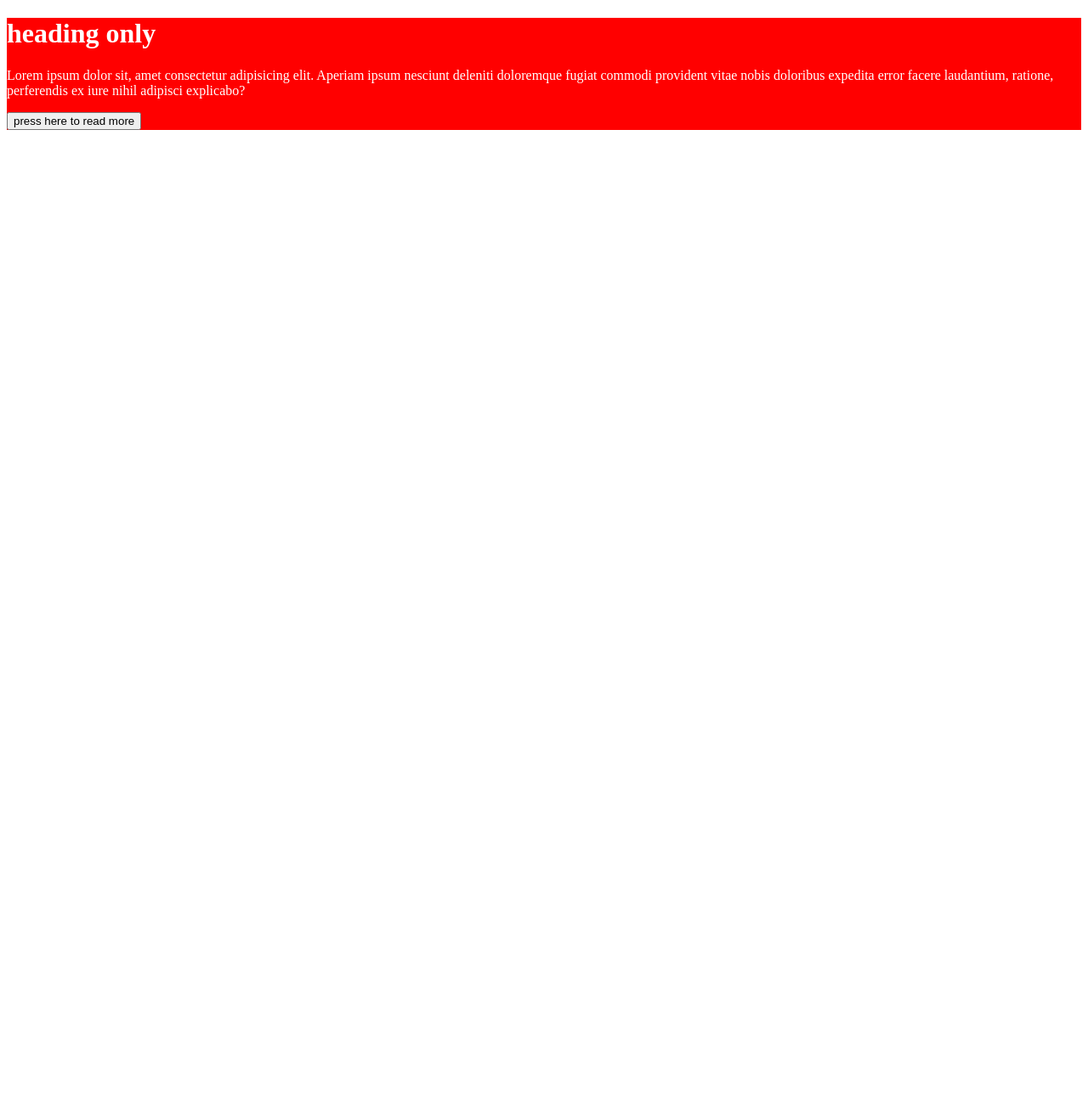
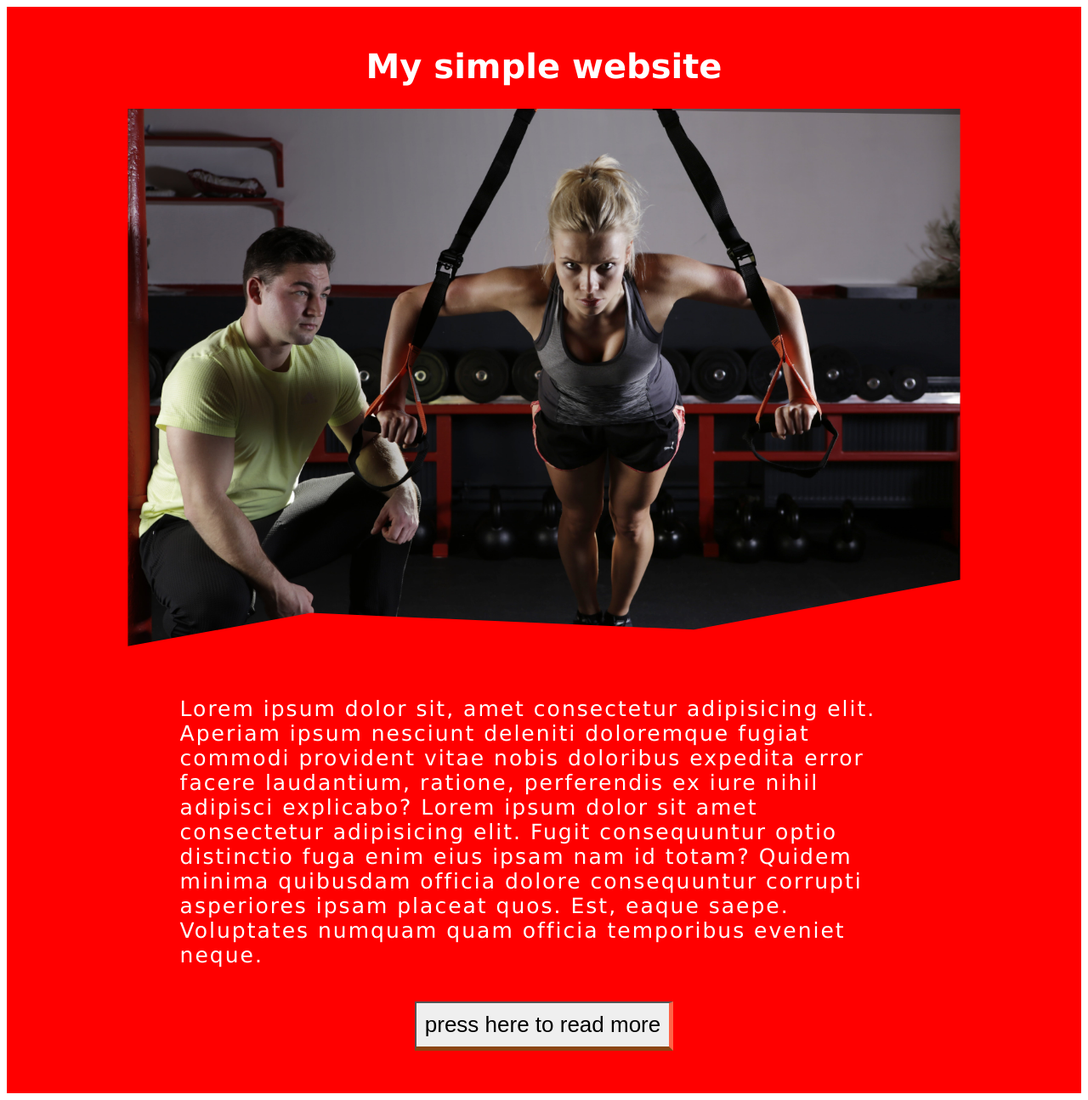
Before and after one commit to rajuAhmed90/my-simple-website, a plain HTML site: page index.html in a window 1280 px wide. Shown: the whole page at 85% size. Before the commit the page ends 800 px from the top, so only its background shows below. Drawn offline with Linux system fonts and the light colour scheme.

Commit message:
very simple style added

```diff
--- a/index.html
+++ b/index.html
@@ -3,13 +3,14 @@
 <head>
     <meta charset="UTF-8">
     <meta name="viewport" content="width=device-width, initial-scale=1.0">
-    <title>Only div</title>
+    <title>My simple website </title>
     <link rel="stylesheet" href="styles/style.css">
 </head>
 <body>
     <div>
-        <h1>heading only</h1>
-        <p>Lorem ipsum dolor sit, amet consectetur adipisicing elit. Aperiam ipsum nesciunt deleniti doloremque fugiat commodi provident vitae nobis doloribus expedita error facere laudantium, ratione, perferendis ex iure nihil adipisci explicabo?</p>
+        <h1>My simple website</h1>
+        <img src="images/gym.jpg" alt="">
+        <p>Lorem ipsum dolor sit, amet consectetur adipisicing elit. Aperiam ipsum nesciunt deleniti doloremque fugiat commodi provident vitae nobis doloribus expedita error facere laudantium, ratione, perferendis ex iure nihil adipisci explicabo? Lorem ipsum dolor sit amet consectetur adipisicing elit. Fugit consequuntur optio distinctio fuga enim eius ipsam nam id totam? Quidem minima quibusdam officia dolore consequuntur corrupti asperiores ipsam placeat quos. Est, eaque saepe. Voluptates numquam quam officia temporibus eveniet neque.</p>
         <button>press here to read more</button>
     </div>
 </body>
--- a/styles/style.css
+++ b/styles/style.css
@@ -1,4 +1,39 @@
 div{
     background-color: red;
     color:white;
+    padding: 20px;
 }
+div h1{
+    font-size: 40px;
+    font-family: Verdana, Geneva, Tahoma, sans-serif;
+    text-align: center;
+}
+div img{
+    width: 80%;
+    margin: 0 auto;
+    /* display: inline-block; */
+    display: block;
+    clip-path: polygon(0 0, 100% 0, 100% 20%, 100% 85%, 68% 94%, 22% 91%, 0 97%, 0% 20%);
+
+}
+
+p{
+    padding: 10px;
+    width: 70%;
+    margin: 0 auto;
+    margin-top: 30px;
+    font-size: 25px;
+    letter-spacing: 2px;
+    font-family: Verdana, Geneva, sans-serif;
+}
+
+div button{
+    padding: 10px;
+    font-size: 26px;
+    margin: 30px auto;
+    display: block;
+    border-bottom: 5px solid saddlebrown;
+    border-right: 5px solid tomato;
+
+
+}
```
Also changed, not shown: images/gym.jpg (added).
